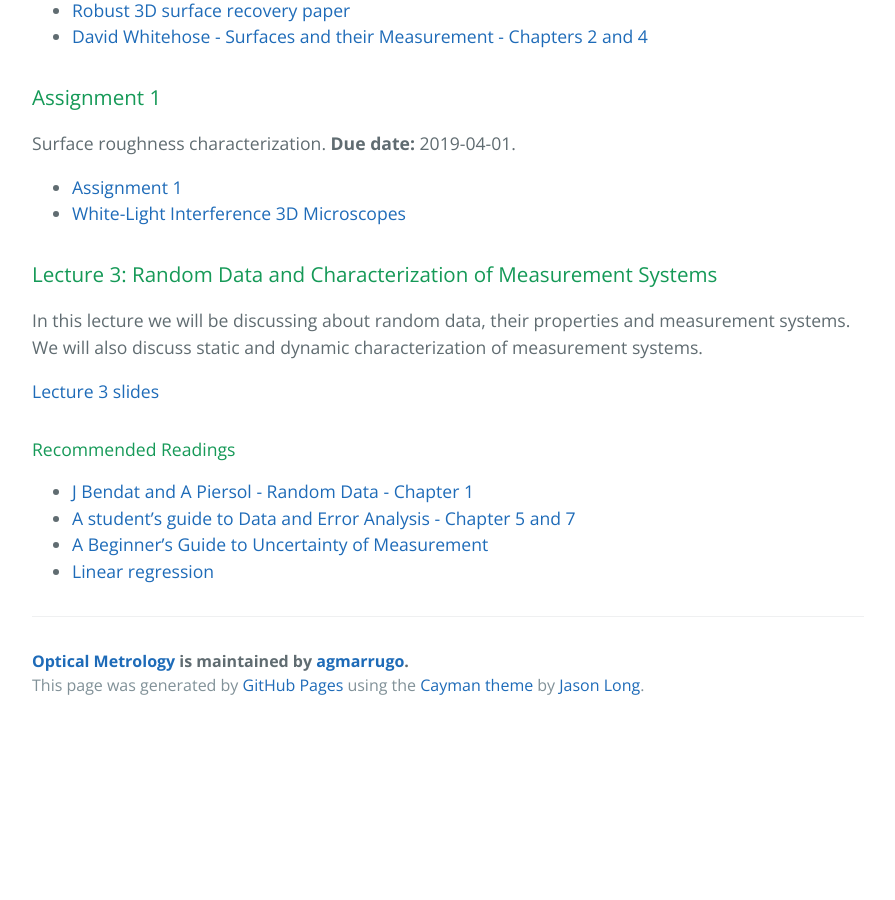
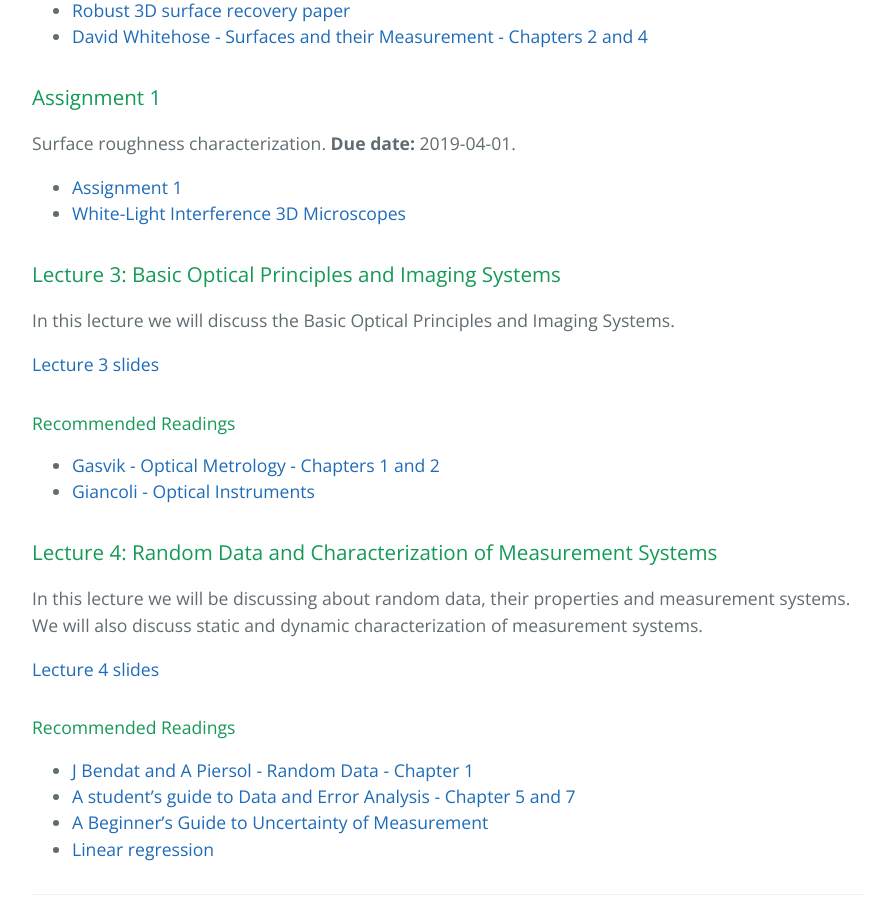
Before and after one commit to opi-lab/optical-metrology-2021, a Jekyll site: the page built from index.md, in a window 1280 px wide and 900 px high, scrolled down 1655 px. Shown: the whole window, without its empty margins (192-1087 px from the left). Built offline with Jekyll 4.4.1, drawn with Linux system fonts in a browser that asks for light colours; before the commit the page ends 2384 px from its top, so only the background shows below that.

Commit message:
Update lecture 3

```diff
--- a/index.md
+++ b/index.md
@@ -85,11 +85,22 @@ Surface roughness characterization. **Due date:** 2019-04-01.
 - [Assignment 1]({{site.url}}pdfs/Roughness-activity-presentation.pdf)
 - [White-Light Interference 3D Microscopes]({{site.url}}pdfs/10-kevin-g-harding-handbook-of-optical-dimensional-metrology-wli-microscopy.pdf)
 
-### Lecture 3: Random Data and Characterization of Measurement Systems
+### Lecture 3: Basic Optical Principles and Imaging Systems
+
+In this lecture we will discuss the Basic Optical Principles and Imaging Systems.
+
+[Lecture 3 slides]({{site.url}}lectures/Lecture_03.pdf)
+
+#### Recommended Readings
+
+- [Gasvik - Optical Metrology - Chapters 1 and 2]({{site.url}}pdfs/gasvik-01-02.pdf)
+- [Giancoli - Optical Instruments]({{site.url}}pdfs/giancoli-ch-25-optical-instruments.pdf)
+
+### Lecture 4: Random Data and Characterization of Measurement Systems
 
 In this lecture we will be discussing about random data, their properties and measurement systems. We will also discuss static and dynamic characterization of measurement systems.
 
-[Lecture 3 slides]({{site.url}}lectures/Lecture_02.pdf)
+[Lecture 4 slides]({{site.url}}lectures/Lecture_02.pdf)
 
 #### Recommended Readings
 
```
Also changed, not shown: 2 other files.
